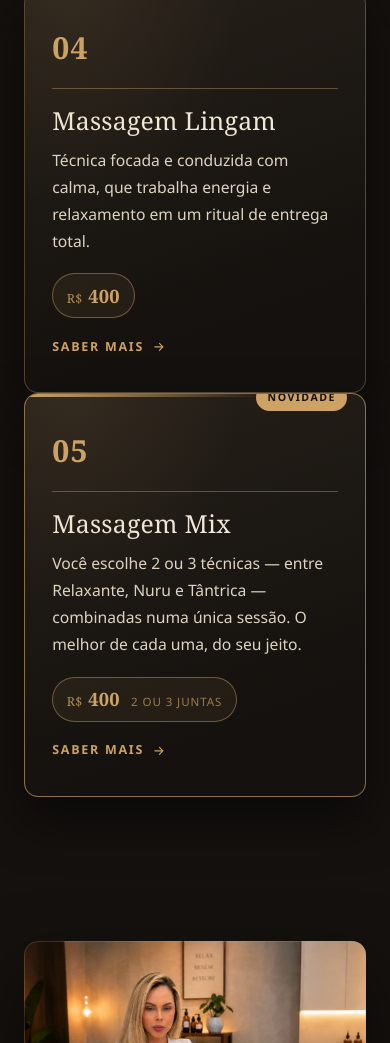
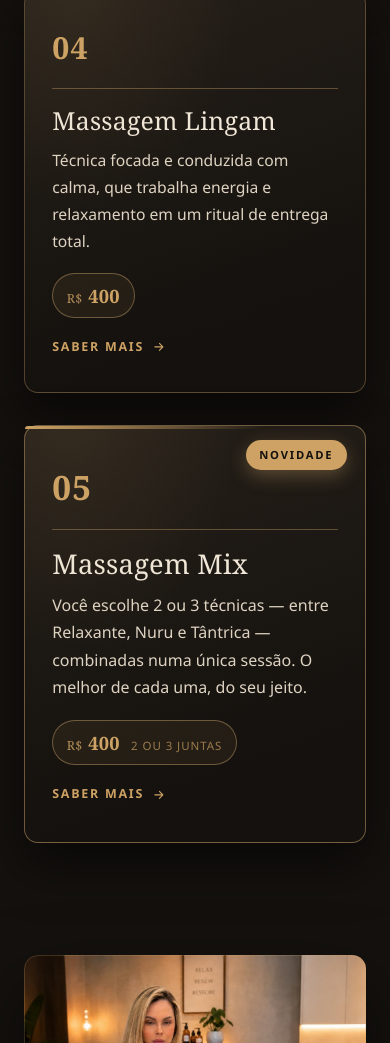
Before and after one commit to visionxma/alessandra-massagista, a plain HTML site: page index.html in a window 390 px wide. Shown: the part 3973-5016 px from the top of the page. Drawn offline with Linux system fonts and the light colour scheme; a web font is replaced by a local one.

Commit message:
Card Mix vira destaque centralizado; corrige badge Novidade
- Card destaque agora ocupa a linha inteira do grid (grid-column
  1/-1), com padding maior, titulo maior e sombra dourada. No
  mobile permanece com layout de pilha coerente com os demais.
- Badge "Novidade" foi cortada pelo overflow:hidden do cartao.
  Corrigido: overflow:visible no destaque, badge reposicionado
  pra dentro (top:14px), maior visibilidade com sombra dourada.
- Adicionado nth-child(5) para o stack sticky do mobile e
  removido margin-bottom:0 do 4 (nao e mais o ultimo).
- Cache-bust bump: styles.css e todos os JS agora em ?v=4.

```diff
--- a/agendar/agendar.js
+++ b/agendar/agendar.js
@@ -5,8 +5,8 @@
 
 // Cache-busting: incrementar a versao em toda mudanca em dados.js/config.js
 // para o navegador buscar o arquivo novo, ignorando cache HTTP e do disco.
-import { MODO_DEMO } from "../painel/js/config.js?v=3";
-import * as dados from "../painel/js/dados.js?v=3";
+import { MODO_DEMO } from "../painel/js/config.js?v=4";
+import * as dados from "../painel/js/dados.js?v=4";
 
 const $ = (s) => document.querySelector(s);
 const doisDig = (n) => String(n).padStart(2, "0");
--- a/css/styles.css
+++ b/css/styles.css
@@ -754,24 +754,49 @@ a { color: inherit; text-decoration: none; }
 .servico:hover .servico__cta,
 .servico:active .servico__cta { gap: 0.85rem; }
 
+/* card destaque: mais largo, mais alto, ocupa a linha inteira e vira
+   o "hero" do grid. Serve pra chamar a atencao pra novidade. */
 .servico--destaque {
-  outline: 1px solid rgba(201, 162, 106, 0.45);
-  outline-offset: -1px;
-  position: relative;
-}
+  grid-column: 1 / -1;
+  padding: 2.8rem 2.6rem 2.9rem;
+  border: 1px solid rgba(201, 162, 106, 0.5);
+  background:
+    radial-gradient(70% 90% at 100% 0%, rgba(201, 162, 106, 0.16), transparent 60%),
+    linear-gradient(160deg, #22190f, var(--preto) 78%);
+  box-shadow: 0 24px 60px rgba(0, 0, 0, 0.4);
+}
+
+.servico--destaque .servico__num {
+  font-size: 2.4rem;
+  color: var(--gold-vivo);
+}
+
+.servico--destaque h3 {
+  font-size: 2rem;
+}
+
+.servico--destaque > p {
+  font-size: 1.05rem;
+  max-width: 60ch;
+}
+
+/* garante que o badge nao seja cortado pelo overflow do cartao */
+.servico--destaque { overflow: visible; }
 
 .servico__badge {
   position: absolute;
-  top: -10px;
+  top: 14px;
   right: 18px;
   background: var(--gold-vivo);
   color: var(--preto);
-  padding: 0.28rem 0.7rem;
+  padding: 0.35rem 0.85rem;
   border-radius: 999px;
-  font-size: 0.66rem;
+  font-size: 0.7rem;
   font-weight: 700;
-  letter-spacing: 0.14em;
+  letter-spacing: 0.16em;
   text-transform: uppercase;
+  box-shadow: 0 6px 18px rgba(201, 162, 106, 0.35);
+  z-index: 2;
 }
 
 
@@ -1715,7 +1740,17 @@ a { color: inherit; text-decoration: none; }
   .servico:nth-child(1) { top: 84px; }
   .servico:nth-child(2) { top: 104px; }
   .servico:nth-child(3) { top: 124px; }
-  .servico:nth-child(4) { top: 144px; margin-bottom: 0; }
+  .servico:nth-child(4) { top: 144px; }
+  .servico:nth-child(5) { top: 164px; margin-bottom: 0; }
+
+  /* no mobile, o card destaque tambem ocupa toda a largura (grid ja e
+     bloco). Reforca visual sem depender do grid-column. */
+  .servico--destaque {
+    padding: 2.1rem 1.7rem 2.3rem;
+  }
+  .servico--destaque .servico__num { font-size: 2.1rem; }
+  .servico--destaque h3 { font-size: 1.7rem; }
+  .servico--destaque > p { font-size: 1rem; }
 
   /* faixa dourada marca cada camada da pilha */
   .servico::after {
--- a/index.html
+++ b/index.html
@@ -56,7 +56,7 @@
   <link rel="preconnect" href="https://fonts.googleapis.com" />
   <link rel="preconnect" href="https://fonts.gstatic.com" crossorigin />
   <link href="https://fonts.googleapis.com/css2?family=Playfair+Display:ital,wght@0,400;0,500;0,600;1,400;1,500&family=Montserrat:wght@300;400;500;600&display=swap" rel="stylesheet" />
-  <link rel="stylesheet" href="css/styles.css" />
+  <link rel="stylesheet" href="css/styles.css?v=4" />
 
   <script type="application/ld+json">
   {
--- a/painel/js/dados.js
+++ b/painel/js/dados.js
@@ -6,7 +6,7 @@
 // permite o modo demonstracao offline.
 // =====================================================================
 
-import { firebaseConfig, MODO_DEMO } from "./config.js?v=3";
+import { firebaseConfig, MODO_DEMO } from "./config.js?v=4";
 
 const CDN = "https://www.gstatic.com/firebasejs/10.12.2";
 
--- a/painel/js/painel.js
+++ b/painel/js/painel.js
@@ -4,8 +4,8 @@
 
 // Cache-busting: incrementar a versao em toda mudanca em dados.js/config.js
 // para o navegador buscar o arquivo novo, ignorando cache HTTP e do disco.
-import { MODO_DEMO } from "./config.js?v=3";
-import * as dados from "./dados.js?v=3";
+import { MODO_DEMO } from "./config.js?v=4";
+import * as dados from "./dados.js?v=4";
 
 // ---------------------------------------------------------------------
 // Atalhos e utilitarios
```
Also changed, not shown: agendar/index.html (+1 -1 lines), massagem-lingam/index.html (+1 -1 lines), massagem-mix/index.html (+1 -1 lines), massagem-nuru/index.html (+1 -1 lines), massagem-para-casais/index.html (+1 -1 lines), massagem-relaxante/index.html (+1 -1 lines), massagem-tantrica/index.html (+1 -1 lines), painel/index.html (+1 -1 lines), spa-dos-pes/index.html (+1 -1 lines).
